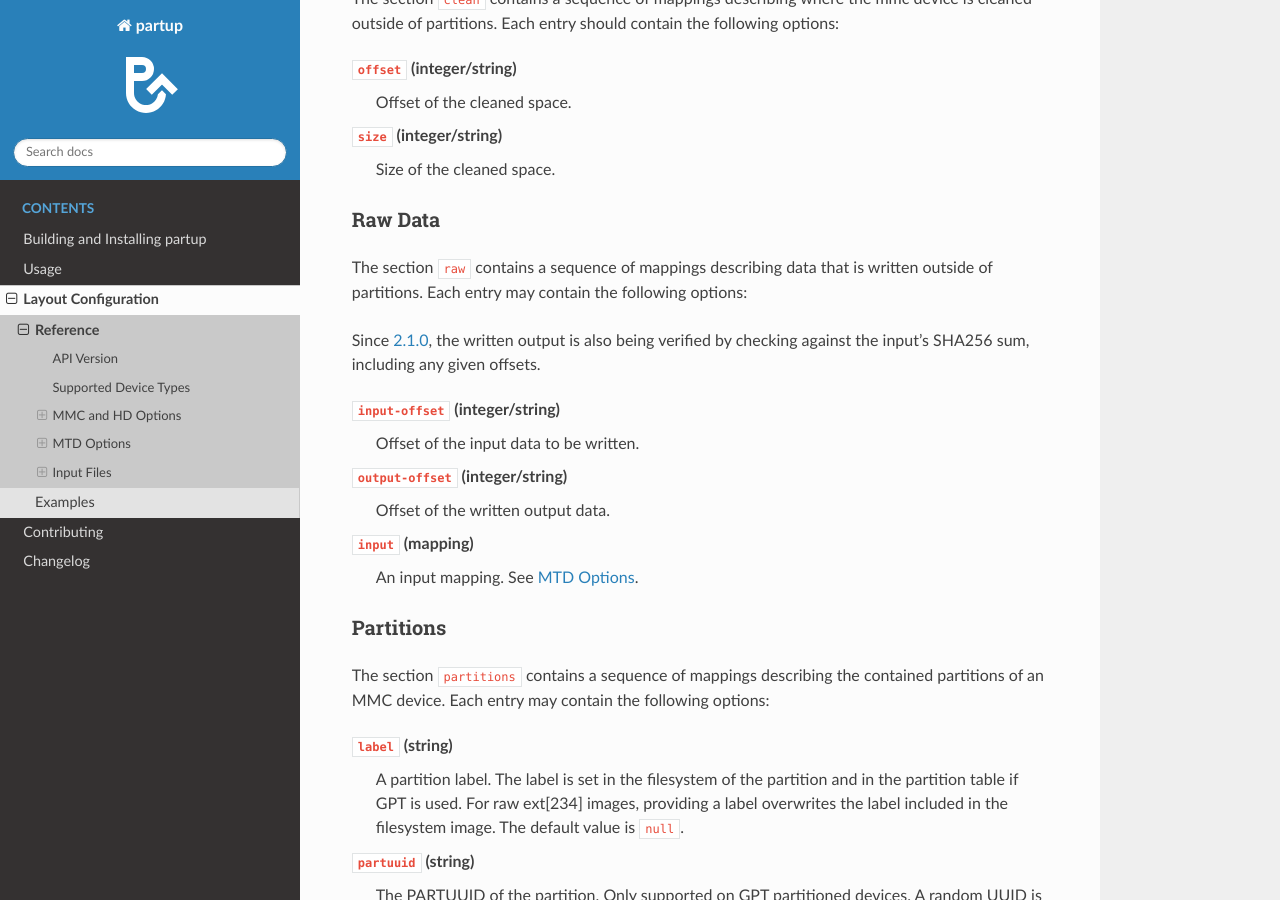
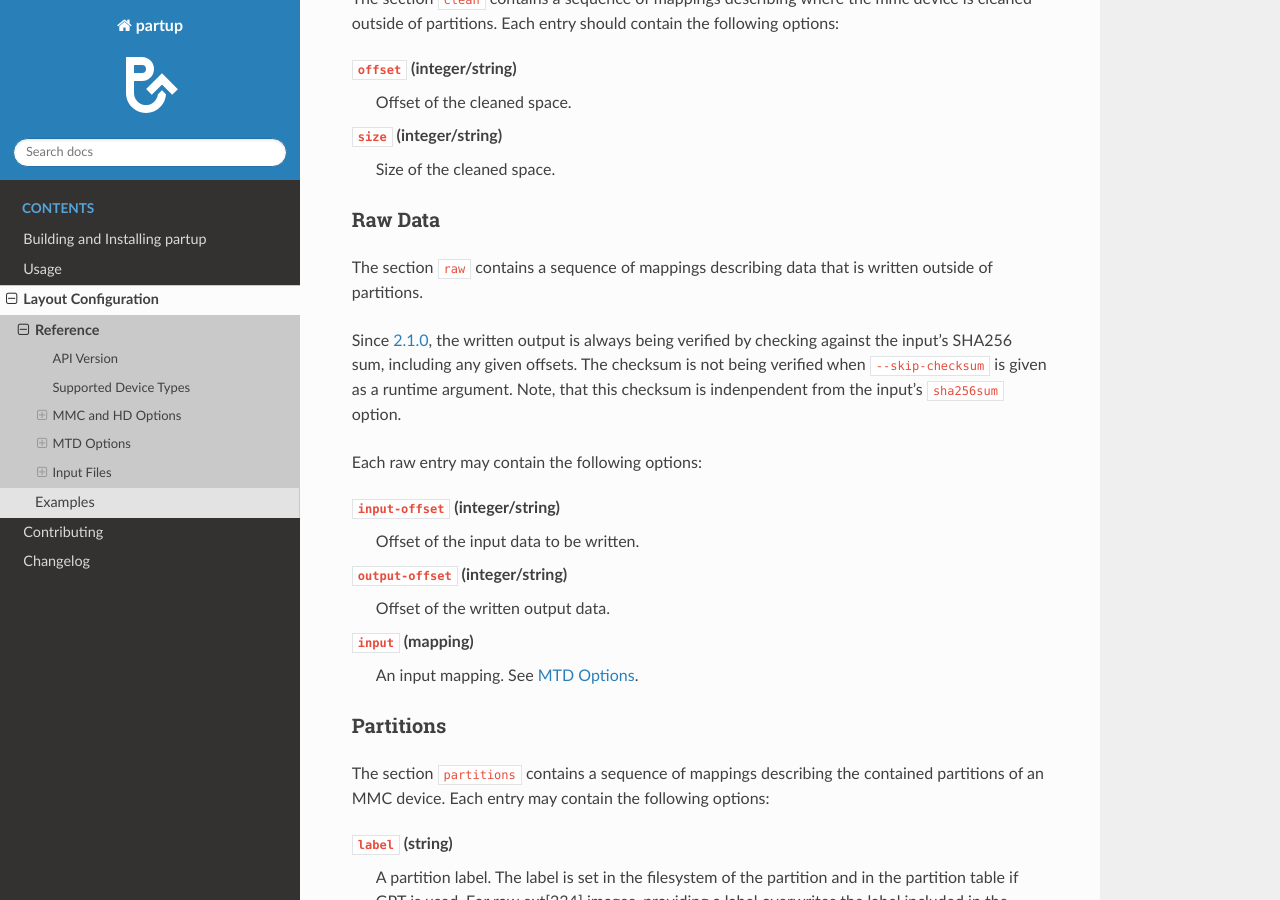
Before and after one commit to phytec/partup, a Sphinx documentation site: the page built from doc/layout-config-reference.rst, in a window 1280 px wide and 900 px high, scrolled down 1355 px. Built offline with Sphinx 7.4.7 and the Read the Docs theme 3.1.0, drawn with Linux system fonts in a browser that asks for light colours; some of the changed text lies outside the part shown.

Commit message:
doc: layout-config-reference: Describe raw and eMMC boot part checksums
Describe, how the raw and eMMC boot partition output data is being
verified. Add a note, that this checksum verification is independent of
the provided checksums in "input".

Signed-off-by: Martin Schwan <m.schwan@phytec.de>

```diff
--- a/doc/layout-config-reference.rst
+++ b/doc/layout-config-reference.rst
@@ -75,10 +75,15 @@ Raw Data
 ........
 
 The section ``raw`` contains a sequence of mappings describing data that is
-written outside of partitions. Each entry may contain the following options:
+written outside of partitions.
 
-Since :ref:`release-2.1.0`, the written output is also being verified by
-checking against the input's SHA256 sum, including any given offsets.
+Since :ref:`release-2.1.0`, the written output is always being verified by
+checking against the input's SHA256 sum, including any given offsets. The
+checksum is not being verified when ``--skip-checksum`` is given as a runtime
+argument. Note, that this checksum is indenpendent from the input's
+``sha256sum`` option.
+
+Each raw entry may contain the following options:
 
 ``input-offset`` (integer/string)
    Offset of the input data to be written.
@@ -207,6 +212,12 @@ eMMC's special boot partitions can be specified using the keyword
 Binary files are specified by a scalar named ``binaries`` containing a sequence
 of mappings with at least an ``input``.
 
+Since :ref:`release-3.0.0`, the written output is always being verified by
+checking against the input's SHA256 sum, including any given offsets. The
+checksum is not being verified when ``--skip-checksum`` is given as a runtime
+argument. Note, that this checksum is indenpendent from the input's
+``sha256sum`` option.
+
 ``input-offset`` (integer/string)
    Offset of the input data to be written. This keyword is optional.
 
@@ -264,7 +275,7 @@ Input Files
 -----------
 
 Input files are specified by a scalar named ``input`` containing a mapping with
-at least a ``filename``. For verifying the checksum of the given file by
+at least a ``filename``. For verifying the checksum of the given input file by
 ``filename``, an optional checksum can be provided with ``md5sum`` and/or
 ``sha256sum``.
 
```
